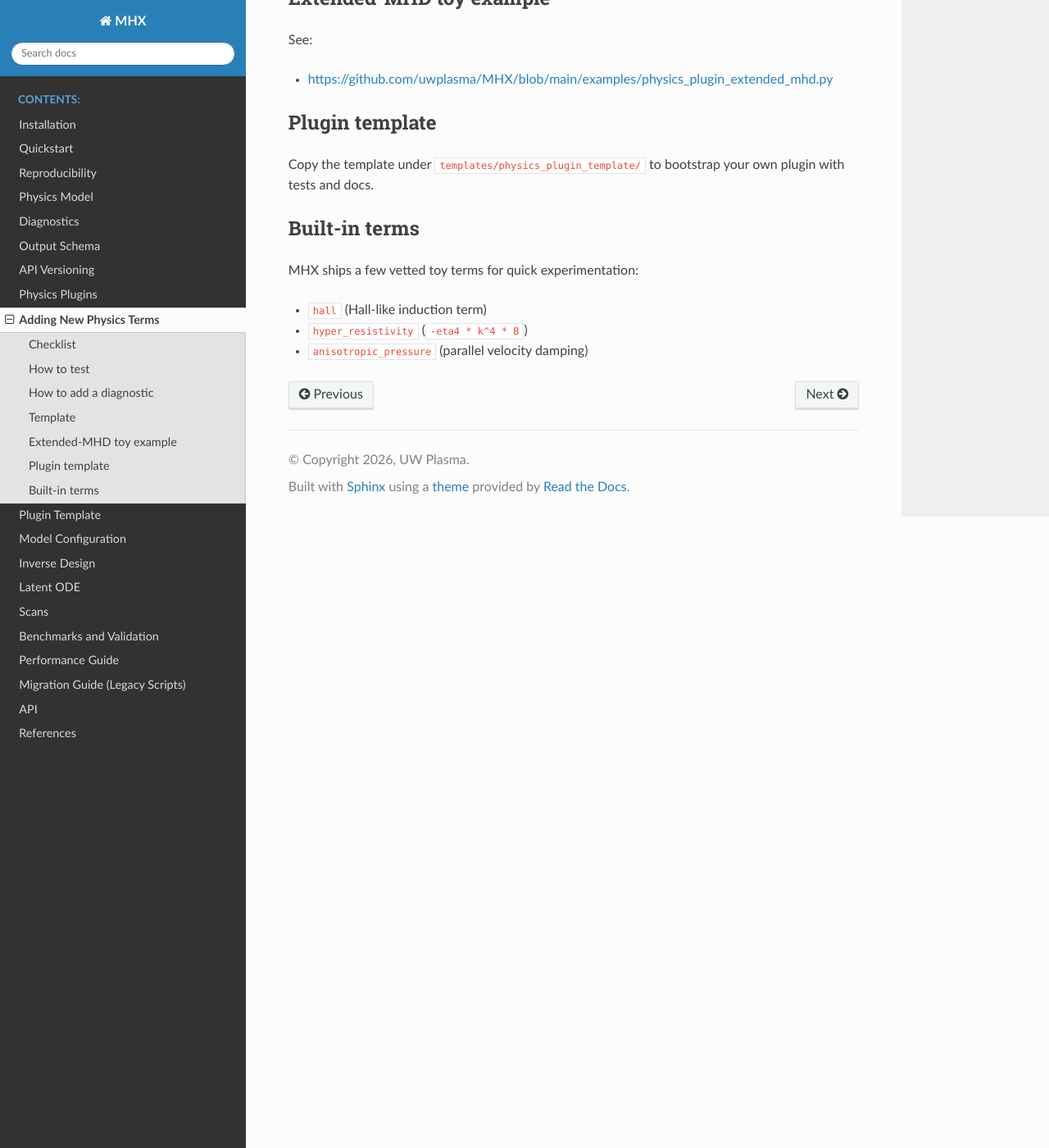
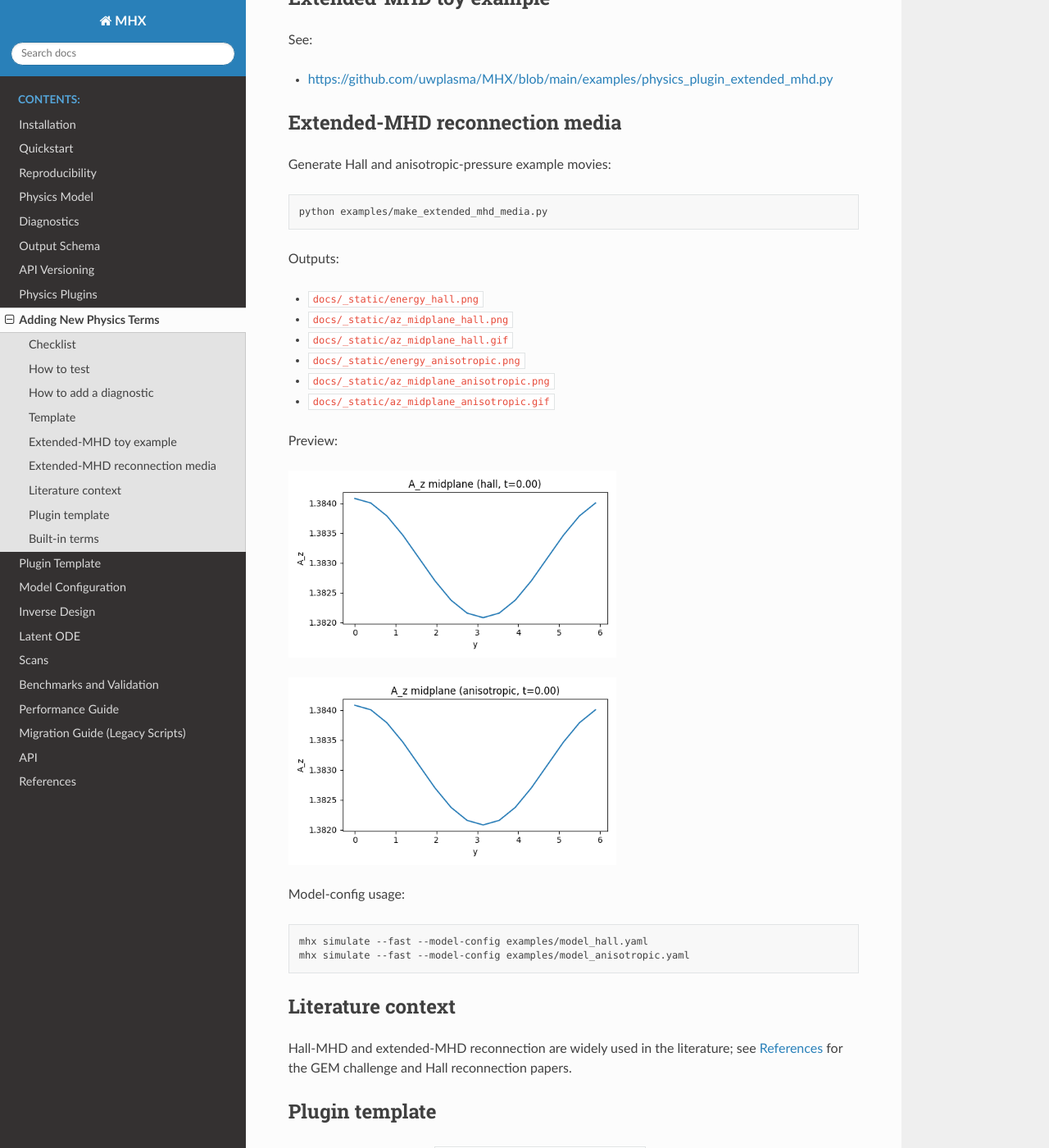
Before and after one commit to uwplasma/MHX, a Sphinx documentation site: the page built from docs/adding_physics.rst, in a window 1280 px wide and 1400 px high, scrolled down 1032 px. Shown: the whole window at 82% size. Built offline with Sphinx 7.4.7 and the Read the Docs theme 3.1.0, drawn with Linux system fonts in a browser that asks for light colours.

Commit message:
Add extended-MHD media examples and references

```diff
--- a/docs/adding_physics.rst
+++ b/docs/adding_physics.rst
@@ -53,6 +53,47 @@ See:
 
 - https://github.com/uwplasma/MHX/blob/main/examples/physics_plugin_extended_mhd.py
 
+Extended-MHD reconnection media
+-------------------------------
+
+Generate Hall and anisotropic-pressure example movies:
+
+.. code-block:: bash
+
+   python examples/make_extended_mhd_media.py
+
+Outputs:
+
+- ``docs/_static/energy_hall.png``
+- ``docs/_static/az_midplane_hall.png``
+- ``docs/_static/az_midplane_hall.gif``
+- ``docs/_static/energy_anisotropic.png``
+- ``docs/_static/az_midplane_anisotropic.png``
+- ``docs/_static/az_midplane_anisotropic.gif``
+
+Preview:
+
+.. image:: _static/az_midplane_hall.gif
+   :width: 400
+   :alt: Hall MHD az midplane
+
+.. image:: _static/az_midplane_anisotropic.gif
+   :width: 400
+   :alt: Anisotropic pressure az midplane
+
+Model-config usage:
+
+.. code-block:: bash
+
+   mhx simulate --fast --model-config examples/model_hall.yaml
+   mhx simulate --fast --model-config examples/model_anisotropic.yaml
+
+Literature context
+------------------
+
+Hall-MHD and extended-MHD reconnection are widely used in the literature;
+see :doc:`references` for the GEM challenge and Hall reconnection papers.
+
 Plugin template
 ---------------
 
```
Also changed, not shown: README.md (+6 -0 lines), docs/physics.rst (+12 -0 lines), docs/references.rst (+15 -0 lines), docs/reproducibility.rst (+14 -0 lines), docs/_static/az_midplane_anisotropic.gif (added), docs/_static/az_midplane_anisotropic.png (added), docs/_static/az_midplane_hall.gif (added), docs/_static/az_midplane_hall.png (added), docs/_static/energy_anisotropic.png (added), docs/_static/energy_hall.png (added), 5 other files.
